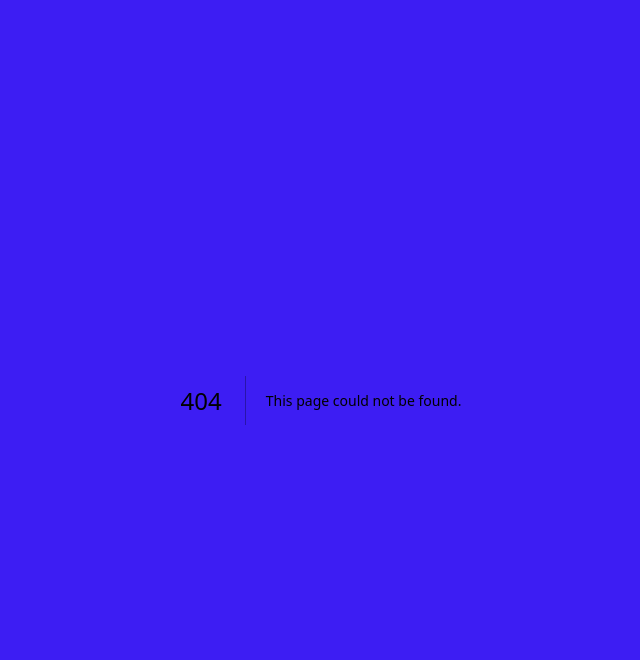
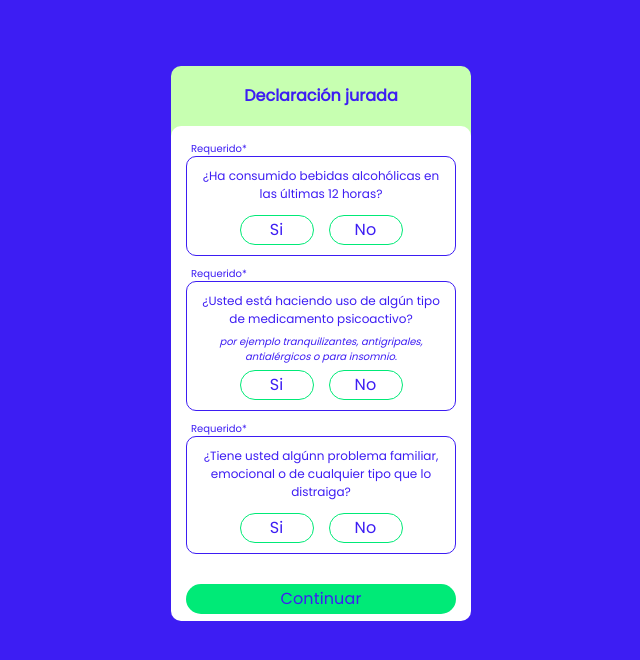
Before and after one commit to hernanortiz18/fast-delivery-src, a Next.js app in the folder fast-delivery-src/: page /statement in a window 1280 px wide. Before the commit this address had no page. Shown: the top 660 px of the page, without its empty margins (319-959 px from the left). Built offline with nearby package versions, Linux system fonts and the light colour scheme.

Commit message:
feat: statement view

```diff
--- /dev/null
+++ b/fast-delivery-src/src/app/statement/page.tsx
@@ -0,0 +1,13 @@
+import React from "react";
+import "@/styles/statement.css";
+import StatementComponent from "@/components/StatementComponent";
+
+function statement() {
+  return (
+    <div>
+      <StatementComponent />
+    </div>
+  );
+}
+
+export default statement;
--- /dev/null
+++ b/fast-delivery-src/src/components/IndividualStatement.tsx
@@ -0,0 +1,26 @@
+import React from "react";
+import "@/styles/statement.css";
+import "@/styles/buttons.css";
+
+type IndividualStatementProps = {
+  content: string;
+  examples?: string;
+};
+
+function IndividualStatement({ content, examples }: IndividualStatementProps) {
+  return (
+    <>
+      <p className="required">Requerido*</p>
+      <div className="individual-statement-container">
+        <p className="content">{content}</p>
+        <p className="examples">{examples}</p>
+        <div className="buttons-container">
+          <button className="transparentButton2Small">Si</button>
+          <button className="transparentButton2Small">No</button>
+        </div>
+      </div>
+    </>
+  );
+}
+
+export default IndividualStatement;
--- /dev/null
+++ b/fast-delivery-src/src/components/StatementComponent.tsx
@@ -0,0 +1,31 @@
+"use client";
+import React from "react";
+import "../styles/box.css";
+import IndividualStatement from "./IndividualStatement";
+
+function StatementComponent() {
+  return (
+    <div
+      style={{ display: "flex", flexDirection: "column", marginTop: "3.5rem" }}
+    >
+      <div className="headerBox">
+        <div style={{ display: "flex", margin: "auto" }}>
+          <p className="title">Declaración jurada</p>
+        </div>
+      </div>
+      <div className="boxStatementStyle">
+        <IndividualStatement content="¿Ha consumido bebidas alcohólicas en las últimas 12 horas?" />
+        <IndividualStatement
+          content="¿Usted está haciendo uso de algún tipo de medicamento psicoactivo?"
+          examples="por ejemplo tranquilizantes, antigripales, antialérgicos o para insomnio."
+        />
+        <IndividualStatement content="¿Tiene usted algúnn problema familiar, emocional o de cualquier tipo que lo distraiga?" />
+        <button className="greenButton" style={{ marginTop: "30px" }}>
+          Continuar
+        </button>
+      </div>
+    </div>
+  );
+}
+
+export default StatementComponent;
--- a/fast-delivery-src/src/styles/box.css
+++ b/fast-delivery-src/src/styles/box.css
@@ -69,6 +69,23 @@
 }
 
 .boxRegisterStyle::-webkit-scrollbar {
+  width: 2px;
+}
+
+.boxStatementStyle{
+  width: 300px;
+  height: 495px;
+  padding: 15px;
+  /* padding-bottom: 10px; */
+  margin: auto;
+  background-color: white;
+  border-radius: 10px;
+  overflow-x: hidden;
+  overflow-y: auto;
+  z-index: 2;
+}
+
+.boxStatementStyle::-webkit-scrollbar {
   width: 2px;
 }
 
--- a/fast-delivery-src/src/styles/buttons.css
+++ b/fast-delivery-src/src/styles/buttons.css
@@ -89,6 +89,21 @@
   letter-spacing: 0.15px;
 }
 
+.transparentButton2Small{
+  width: 74px;
+  height: 30px;
+  padding: 8px 22px;
+  background-color: transparent;
+  color: rgba(61, 29, 243, 1);
+  border-radius: 15px;
+  border: 1px solid rgba(0, 234, 119, 1);
+  display: flex;
+  align-items: center;
+  justify-content: center;
+  font-family: "Poppins", sans-serif;
+  letter-spacing: 0.15px;
+}
+
 .link1 {
   width: fit-content;
   color: rgba(255, 255, 255, 1);
--- /dev/null
+++ b/fast-delivery-src/src/styles/statement.css
@@ -0,0 +1,44 @@
+@import url("https://fonts.googleapis.com/css2?family=Poppins:wght@400&display=swap");
+.individual-statement-container {
+  border: 1px solid #3d1df3;
+  height: fit-content;
+  padding: 10px;
+  width: 270px;
+  border-radius: 10px;
+  display: flex;
+  flex-direction: column;
+  align-items: center;
+  justify-content: center;
+  gap: 6px;
+  margin-bottom: 10px;
+}
+
+.required {
+  font-family: "Poppins";
+  font-size: 10px;
+  font-weight: 400px;
+  color: #3d1df3;
+  margin-left: 5px;
+}
+
+.content {
+  font-family: "Poppins";
+  font-size: 12px;
+  font-weight: 400px;
+  color: #3d1df3;
+  text-align: center;
+}
+
+.examples {
+  font-family: "Poppins";
+  font-size: 10px;
+  font-weight: 400px;
+  color: #3d1df3;
+  font-style: italic;
+  text-align: center;
+}
+
+.buttons-container {
+  display: flex;
+  gap: 15px;
+}
```
